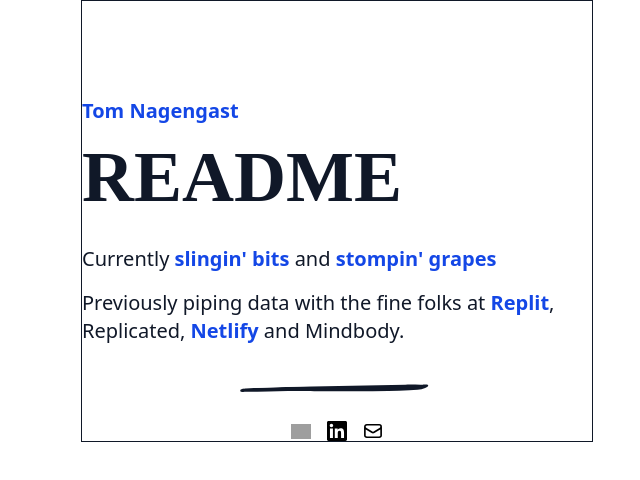
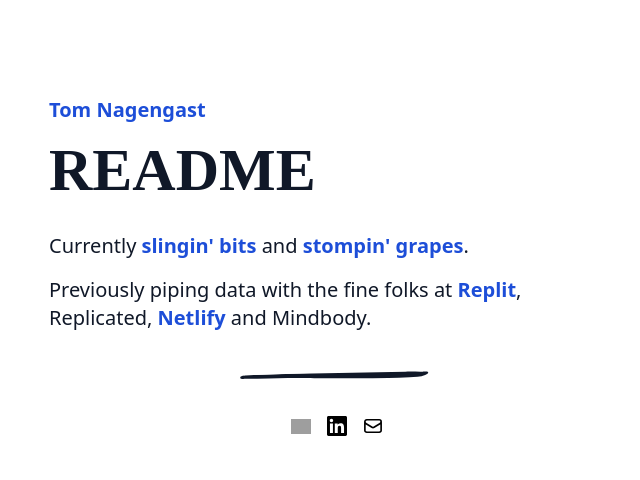
Before and after one commit to tomnagengast/tomnagengast, a React (Vite) app: page / in a window 1280 px wide. Shown: the top 480 px of the page, without its empty margins (303-943 px from the left). Built offline with nearby package versions, Linux system fonts and the light colour scheme; grey boxes are pictures that could not be loaded; a web font is replaced by a local one.

Commit message:
Add hover gifs

```diff
--- a/src/App.tsx
+++ b/src/App.tsx
@@ -2,25 +2,31 @@ import Markdown from "react-markdown";
 
 function App() {
   return (
-    <div className="border container mx-auto max-w-lg px-4 lg:px-0 text-gray-900">
-      <div className="max-w-xl mx-auto mt-24">
+    <div className="container mx-auto max-w-xl px-4 lg:px-0 text-gray-900">
+      <div className="mt-24">
         <a href="https://tomnagengast.com/">
           <div className="flex justify-between items-center text-xl">
             Tom Nagengast
           </div>
         </a>
 
-        <div className="text-7xl font-bold mt-4 title">README</div>
+        <div className="text-6xl font-bold mt-4 title">README</div>
 
         <div className="text-xl my-8 space-y-4">
           <Markdown>
-            {`Currently [slingin' bits](https://cable.tech/) and [stompin' grapes](https://bajkawine.com/)
-
-Previously piping data with the fine folks at [Replit](https://blog.replit.com/how-replit-makes-sense-of-code-at-scale-ai-data/), Replicated, [Netlify](https://www.netlify.com/blog/2021/04/08/how-the-netlify-data-team-uses-census-for-operational-analytics/) and Mindbody.`}
+            {`Currently [slingin' bits](https://cable.tech/) and [stompin' grapes](https://bajkawine.com/).`}
+          </Markdown>
+          <Markdown>
+            {`Previously piping data with the fine folks at
+            [Replit](https://blog.replit.com/how-replit-makes-sense-of-code-at-scale-ai-data/),
+            Replicated,
+            [Netlify](https://www.netlify.com/blog/2021/04/08/how-the-netlify-data-team-uses-census-for-operational-analytics/)
+            and Mindbody.
+            `}
           </Markdown>
         </div>
 
-        <div className="flex justify-center mt-10 mb-6">
+        <div className="flex justify-center mt-10">
           <svg
             width="237"
             height="12"
@@ -35,9 +41,9 @@ Previously piping data with the fine folks at [Replit](https://blog.replit.com/h
           </svg>
         </div>
 
-        <div>
-          <ul className="flex items-center justify-center space-x-4 text-secondary-600">
-            <li>
+        <div className="social-container">
+          <ul className="flex items-center justify-center mt-8 space-x-4 text-secondary-600">
+            <li className="group github-link">
               <a
                 href="https://github.com/tomnagengast"
                 className="hover:text-brand transition-colors"
@@ -50,7 +56,7 @@ Previously piping data with the fine folks at [Replit](https://blog.replit.com/h
                 />
               </a>
             </li>
-            <li>
+            <li className="group linkedin-link">
               <a
                 href="https://www.linkedin.com/in/tomnagengast"
                 className="hover:text-brand transition-colors"
@@ -67,7 +73,7 @@ Previously piping data with the fine folks at [Replit](https://blog.replit.com/h
                 </svg>
               </a>
             </li>
-            <li>
+            <li className="group email-link">
               <a
                 href="mailto:tnagengast@gmail.com"
                 className="hover:text-brand transition-colors"
@@ -91,6 +97,15 @@ Previously piping data with the fine folks at [Replit](https://blog.replit.com/h
               </a>
             </li>
           </ul>
+
+          <div className="flex justify-center mt-6 social-gifs relative h-10">
+            <div className="github-gif h-30 w-30 bg-cover bg-[url(https://media4.giphy.com/media/v1.Y2lkPTc5MGI3NjExeTJrcjNmYW0zdXdkY29rNmFmOHVpOWtqYndsa3dtMm5xZTdrdTVvbSZlcD12MV9pbnRlcm5hbF9naWZfYnlfaWQmY3Q9Zw/o0vwzuFwCGAFO/giphy.gif)]"></div>
+            {/* <div className="linkedin-gif h-30 w-30 bg-cover bg-[url(https://media4.giphy.com/media/v1.Y2lkPTc5MGI3NjExNjVuNXNhbjlwb2M0Y2RhamNwbW1odjU5cTc0MjBybXlpMmljMWN0bCZlcD12MV9pbnRlcm5hbF9naWZfYnlfaWQmY3Q9Zw/opDRL3H2A9iLNuvbOv/giphy.gif)]"></div> */}
+            <div className="linkedin-gif h-30 w-30 bg-cover bg-[url(https://media2.giphy.com/media/v1.Y2lkPTc5MGI3NjExOXhqaGpxaXM3cm00OXlwanlsd3p3dDBmM2NnbnVxNnA3NHcxNTR2NCZlcD12MV9pbnRlcm5hbF9naWZfYnlfaWQmY3Q9Zw/3d4JvDzQsuca1nNwiQ/giphy.gif)]"></div>
+            <div className="email-gif h-30 w-30 bg-no-repeat bg-cover bg-[center_10%] bg-[url(https://media4.giphy.com/media/v1.Y2lkPTc5MGI3NjExaXBxbXExbTdmYzJjZGR2aTQ0eWxicnZmZnV5MnU3Z3J6eTR0dzVtYSZlcD12MV9pbnRlcm5hbF9naWZfYnlfaWQmY3Q9Zw/bEiCMHLRap9TUYaqow/giphy.gif)]"></div>
+            {/* <div className="email-gif h-30 w-30 bg-no-repeat bg-cover bg-[center_10%] bg-[url(https://media3.giphy.com/media/v1.Y2lkPTc5MGI3NjExeHpzbmkxN3htd280dTZuYXg3NjFvdndmbGd2a2xiNzMyOGlrMmpibyZlcD12MV9pbnRlcm5hbF9naWZfYnlfaWQmY3Q9Zw/oUS6u2rbjg4JD4Z9Lp/giphy.gif)]"></div> */}
+            {/* <div className="email-gif h-30 w-30 bg-no-repeat bg-cover bg-[center_10%] bg-[url(https://media4.giphy.com/media/v1.Y2lkPTc5MGI3NjExbjhrZ2tucWZnNjZtZ3ZkemM4NHdtd2xjaWFrbnBmM290MjI3ejR0aCZlcD12MV9pbnRlcm5hbF9naWZfYnlfaWQmY3Q9Zw/gWNr07kKBUM3S/giphy.gif)]"></div> */}
+          </div>
         </div>
       </div>
     </div>
--- a/src/index.css
+++ b/src/index.css
@@ -3,6 +3,8 @@
 
 @theme {
   --font-title: "Libre Franklin", serif;
+  --color-boring: #1d4ed8;
+  --color-halloween: #f97316;
 }
 
 body {
@@ -11,7 +13,7 @@ body {
 }
 
 a {
-  @apply font-bold text-blue-700 text-xl;
+  @apply font-bold text-boring text-xl;
 }
 
 .title {
@@ -19,5 +21,17 @@ a {
 }
 
 .nav-items .link-active {
-  @apply bg-blue-200 text-blue-700;
+  @apply bg-blue-200 text-boring;
 }
+
+.github-gif,
+.linkedin-gif,
+.email-gif {
+  @apply opacity-0 transition-opacity absolute;
+}
+
+.social-container:has(.github-link:hover) .github-gif,
+.social-container:has(.linkedin-link:hover) .linkedin-gif,
+.social-container:has(.email-link:hover) .email-gif {
+  @apply opacity-100;
+}
```
